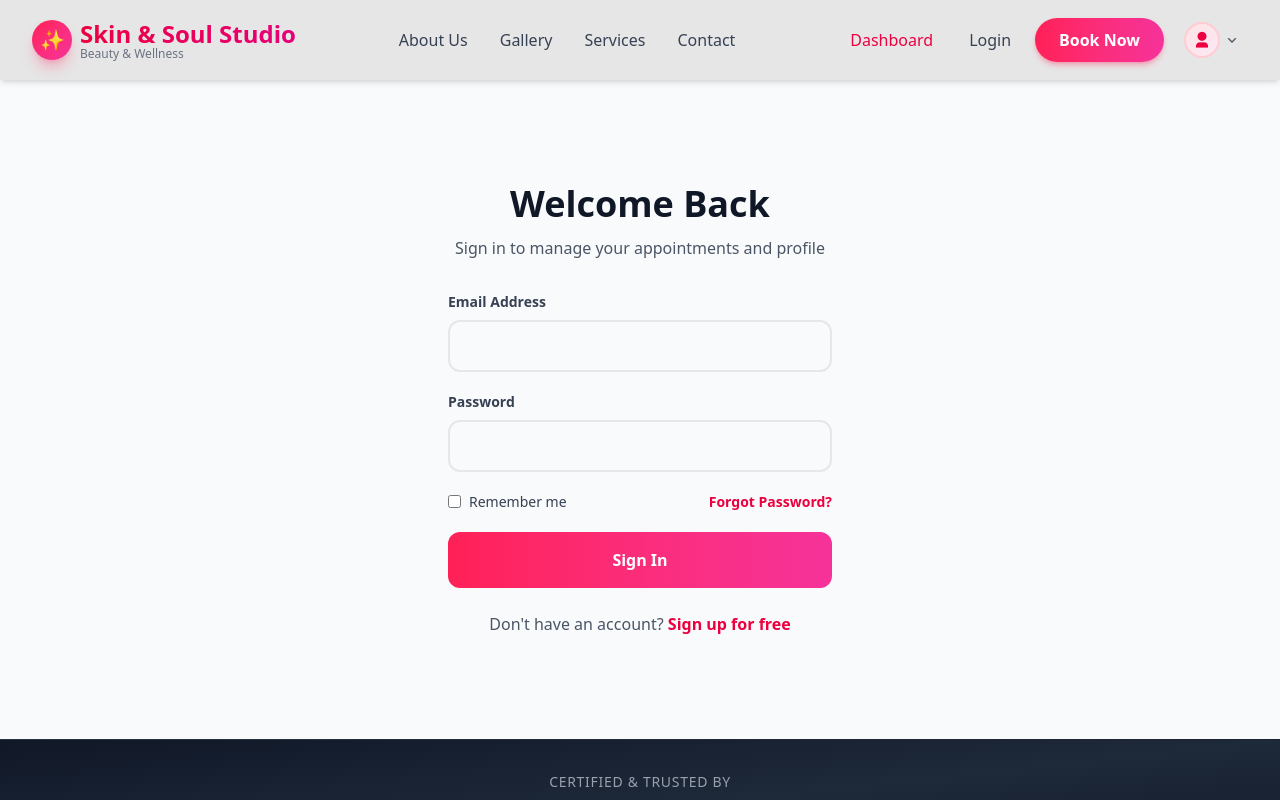
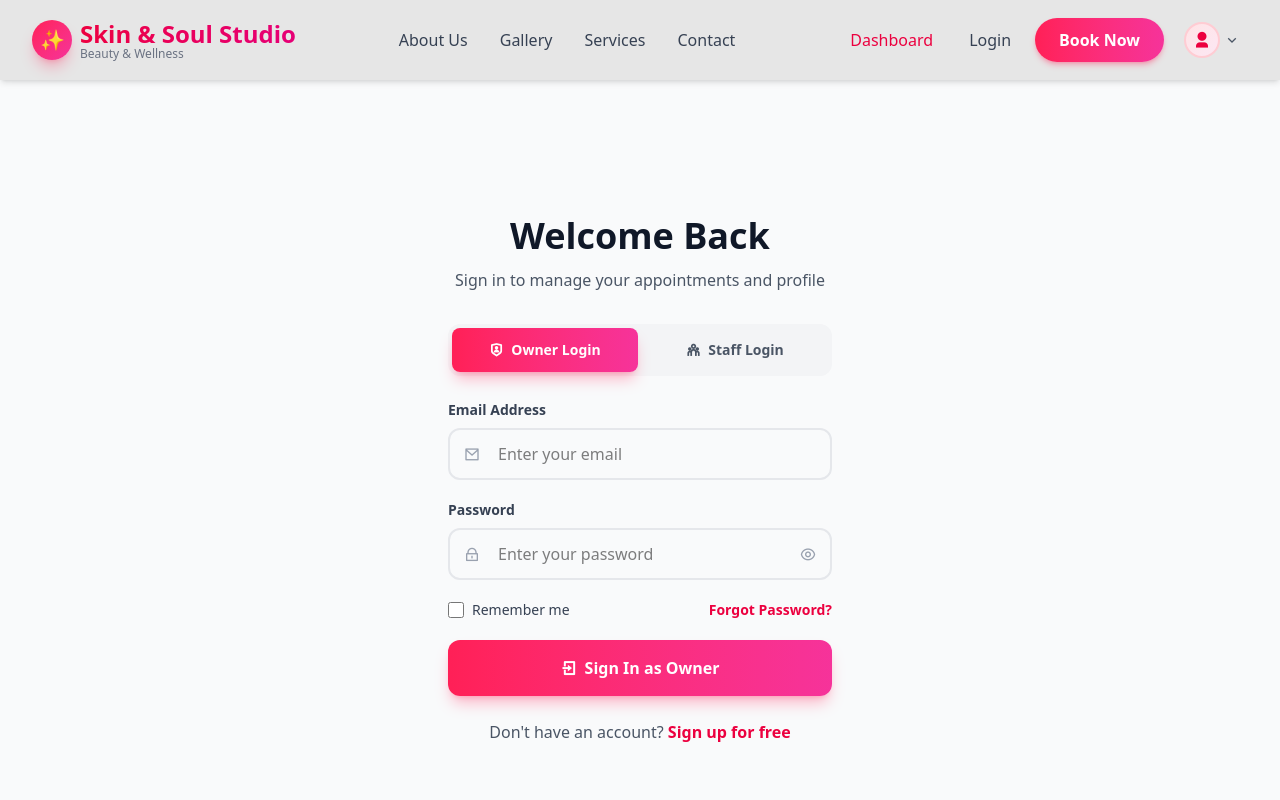
Before and after one commit to udaykene/salon-mangement-sys, a React (Vite) app in the folder Frontend/: page /login in a window 1280 px wide. Shown: the top 800 px of the page. Built offline with nearby package versions, Linux system fonts and the light colour scheme.

Commit message:
changed login page

```diff
--- a/Frontend/src/pages/LoginPage.jsx
+++ b/Frontend/src/pages/LoginPage.jsx
@@ -4,15 +4,28 @@ import Certifications from "../components/Certifications";
 
 const LoginPage = () => {
   const [showPassword, setShowPassword] = useState(false);
+  const [loginType, setLoginType] = useState("owner"); // 'owner' or 'staff'
   const [formData, setFormData] = useState({
     email: "",
     password: "",
+    phone: "",
     rememberMe: false,
   });
 
   const handleSubmit = (e) => {
     e.preventDefault();
-    console.log("Login submitted:", formData);
+    if (loginType === "owner") {
+      console.log("Owner Login submitted:", {
+        email: formData.email,
+        password: formData.password,
+        rememberMe: formData.rememberMe,
+      });
+    } else {
+      console.log("Staff Login submitted:", {
+        phone: formData.phone,
+        rememberMe: formData.rememberMe,
+      });
+    }
   };
 
   const handleChange = (e) => {
@@ -23,10 +36,21 @@ const LoginPage = () => {
     }));
   };
 
+  const handleLoginTypeChange = (type) => {
+    setLoginType(type);
+    // Clear form data when switching
+    setFormData({
+      email: "",
+      password: "",
+      phone: "",
+      rememberMe: false,
+    });
+  };
+
   return (
-    <div className="min-h-screen w-full flex flex-col bg-gray-50">
+    <div className="min-h-screen w-full flex flex-1 flex-col bg-gray-50">
       {/* Login Content */}
-      <div className="flex-1 flex items-center justify-center">
+      <div className="flex-1 min-h-screen flex items-center justify-center">
         <div className="w-full max-w-md px-6 sm:px-8 py-12">
           <div className="w-full max-w-md">
             {/* Header */}
@@ -39,71 +63,170 @@ const LoginPage = () => {
               </p>
             </div>
 
-
-
+            {/* Login Type Toggle */}
+            <div className="mb-6 bg-gray-100 rounded-xl p-1 flex gap-1">
+              <button
+                type="button"
+                onClick={() => handleLoginTypeChange("owner")}
+                className={`flex-1 py-3 rounded-lg font-semibold text-sm transition-all ${
+                  loginType === "owner"
+                    ? "bg-gradient-to-r from-rose-500 to-pink-500 text-white shadow-lg shadow-rose-500/30"
+                    : "text-gray-600 hover:text-gray-900"
+                }`}
+              >
+                <i className="ri-shield-user-line mr-2"></i>
+                Owner Login
+              </button>
+              <button
+                type="button"
+                onClick={() => handleLoginTypeChange("staff")}
+                className={`flex-1 py-3 rounded-lg font-semibold text-sm transition-all ${
+                  loginType === "staff"
+                    ? "bg-gradient-to-r from-rose-500 to-pink-500 text-white shadow-lg shadow-rose-500/30"
+                    : "text-gray-600 hover:text-gray-900"
+                }`}
+              >
+                <i className="ri-team-line mr-2"></i>
+                Staff Login
+              </button>
+            </div>
 
             {/* Login Form */}
             <form onSubmit={handleSubmit} className="space-y-5">
+              {loginType === "owner" ? (
+                <>
+                  {/* Owner Login - Email & Password */}
                   <div>
                     <label className="block text-sm font-semibold text-gray-700 mb-2">
                       Email Address
                     </label>
+                    <div className="relative">
+                      <i className="ri-mail-line absolute left-4 top-1/2 -translate-y-1/2 text-gray-400"></i>
                       <input
                         type="email"
                         name="email"
                         value={formData.email}
                         onChange={handleChange}
-                  className="w-full px-4 py-3 border-2 border-gray-200 rounded-xl focus:border-rose-500 outline-none"
+                        placeholder="Enter your email"
+                        className="w-full pl-12 pr-4 py-3 border-2 border-gray-200 rounded-xl focus:border-rose-500 focus:ring-2 focus:ring-rose-500/20 outline-none transition-all"
                         required
                       />
+                    </div>
                   </div>
 
                   <div>
                     <label className="block text-sm font-semibold text-gray-700 mb-2">
                       Password
                     </label>
+                    <div className="relative">
+                      <i className="ri-lock-line absolute left-4 top-1/2 -translate-y-1/2 text-gray-400"></i>
                       <input
                         type={showPassword ? "text" : "password"}
                         name="password"
                         value={formData.password}
                         onChange={handleChange}
-                  className="w-full px-4 py-3 border-2 border-gray-200 rounded-xl focus:border-rose-500 outline-none"
+                        placeholder="Enter your password"
+                        className="w-full pl-12 pr-12 py-3 border-2 border-gray-200 rounded-xl focus:border-rose-500 focus:ring-2 focus:ring-rose-500/20 outline-none transition-all"
+                        required
+                      />
+                      <button
+                        type="button"
+                        onClick={() => setShowPassword(!showPassword)}
+                        className="absolute right-4 top-1/2 -translate-y-1/2 text-gray-400 hover:text-gray-600"
+                      >
+                        <i
+                          className={
+                            showPassword ? "ri-eye-off-line" : "ri-eye-line"
+                          }
+                        ></i>
+                      </button>
+                    </div>
+                  </div>
+                </>
+              ) : (
+                <>
+                  {/* Staff Login - Phone Number Only */}
+                  <div>
+                    <label className="block text-sm font-semibold text-gray-700 mb-2">
+                      Phone Number
+                    </label>
+                    <div className="relative">
+                      <i className="ri-phone-line absolute left-4 top-1/2 -translate-y-1/2 text-gray-400"></i>
+                      <input
+                        type="tel"
+                        name="phone"
+                        value={formData.phone}
+                        onChange={handleChange}
+                        placeholder="+91 98765 43210"
+                        className="w-full pl-12 pr-4 py-3 border-2 border-gray-200 rounded-xl focus:border-rose-500 focus:ring-2 focus:ring-rose-500/20 outline-none transition-all"
                         required
                       />
                     </div>
+                    <p className="mt-2 text-xs text-gray-500">
+                      <i className="ri-information-line mr-1"></i>
+                      Staff members login with registered phone number
+                    </p>
+                  </div>
+                </>
+              )}
 
               <div className="flex items-center justify-between">
-                <label className="flex items-center gap-2">
+                <label className="flex items-center gap-2 cursor-pointer">
                   <input
                     type="checkbox"
                     name="rememberMe"
                     checked={formData.rememberMe}
                     onChange={handleChange}
+                    className="w-4 h-4 rounded border-gray-300 text-rose-500 focus:ring-rose-500"
                   />
                   <span className="text-sm text-gray-700">Remember me</span>
                 </label>
+                {loginType === "owner" && (
                   <Link
                     to="/forgot-password"
-                  className="text-sm font-semibold text-rose-600"
+                    className="text-sm font-semibold text-rose-600 hover:text-rose-700 transition-colors"
                   >
                     Forgot Password?
                   </Link>
+                )}
               </div>
 
               <button
                 type="submit"
-                className="w-full py-4 bg-gradient-to-r from-rose-500 to-pink-500 text-white font-bold rounded-xl"
+                className="w-full py-4 bg-gradient-to-r from-rose-500 to-pink-500 hover:from-rose-600 hover:to-pink-600 text-white font-bold rounded-xl shadow-lg shadow-rose-500/30 transition-all hover:shadow-xl"
               >
-                Sign In
+                {loginType === "owner" ? (
+                  <>
+                    <i className="ri-login-box-line mr-2"></i>
+                    Sign In as Owner
+                  </>
+                ) : (
+                  <>
+                    <i className="ri-login-box-line mr-2"></i>
+                    Sign In as Staff
+                  </>
+                )}
               </button>
             </form>
 
+            {loginType === "owner" && (
               <p className="text-center mt-6 text-gray-600">
                 Don't have an account?{" "}
-              <Link to="/register" className="font-bold text-rose-600">
+                <Link
+                  to="/register"
+                  className="font-bold text-rose-600 hover:text-rose-700 transition-colors"
+                >
                   Sign up for free
                 </Link>
               </p>
+            )}
+
+            {loginType === "staff" && (
+              <p className="text-center mt-6 text-sm text-gray-500">
+                <i className="ri-information-line mr-1"></i>
+                Staff accounts are created by the salon owner
+              </p>
+            )}
           </div>
         </div>
       </div>
```
Lines whose indentation alone changed are shown as unchanged.
